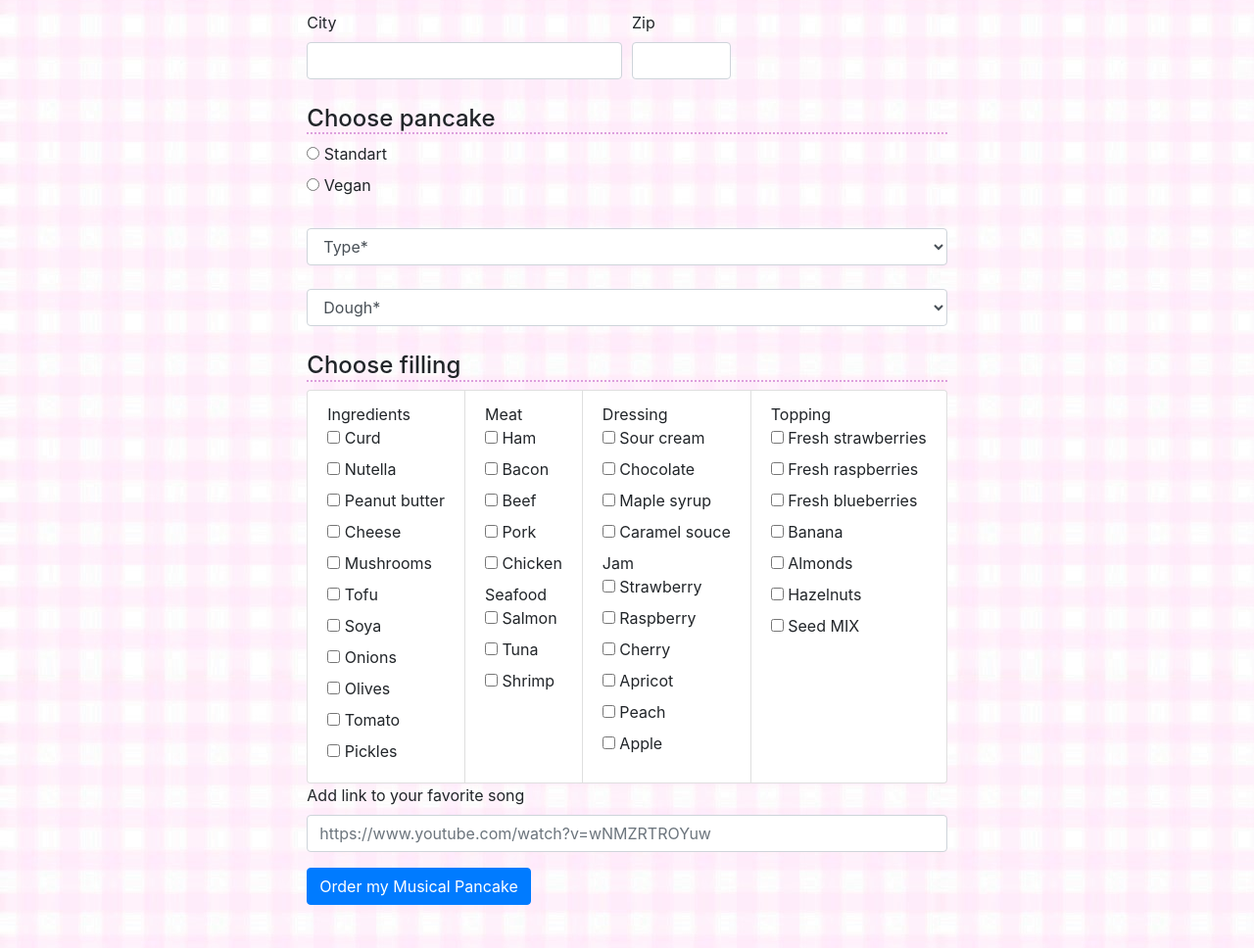
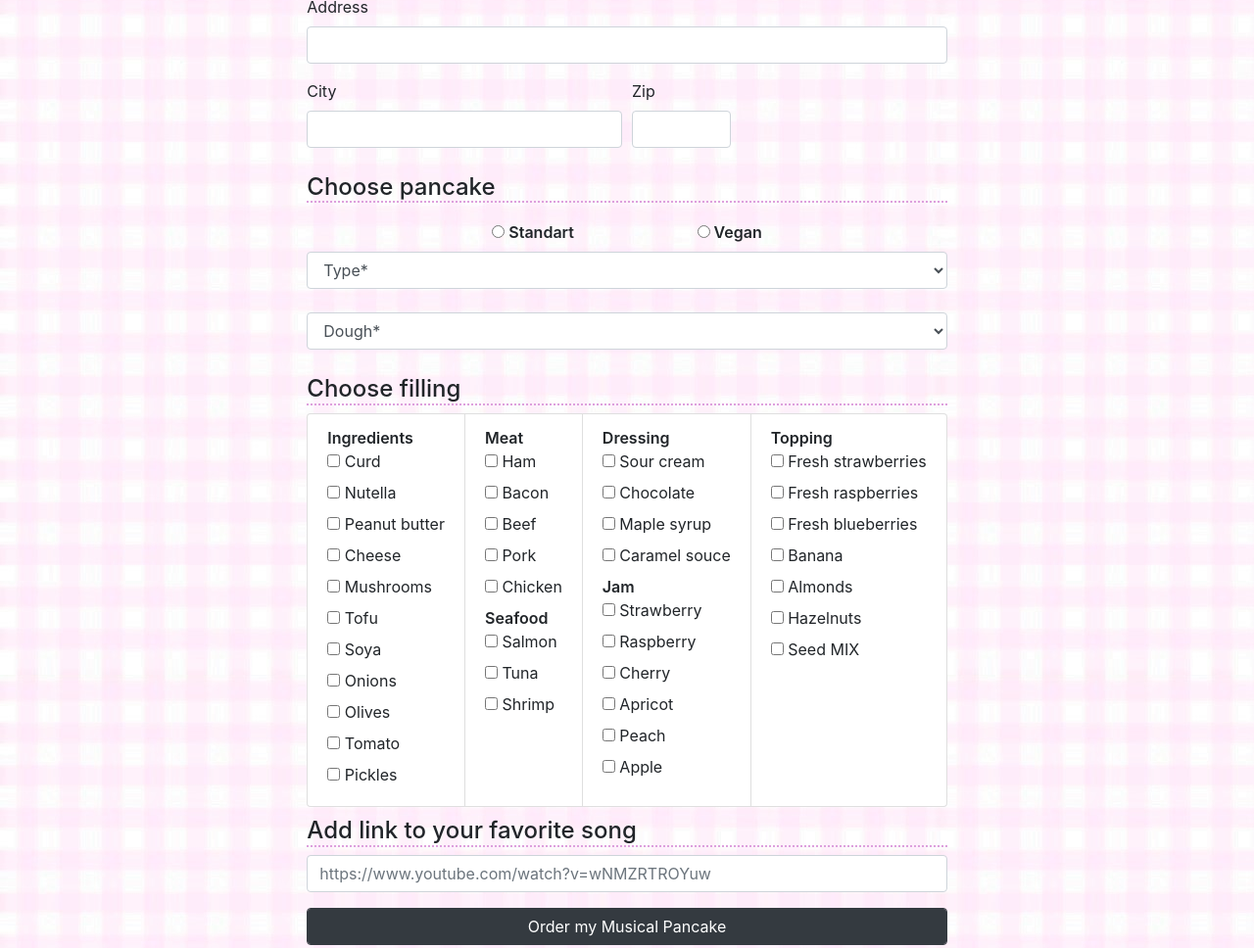
Before and after one commit to ievjun/musical-pancake, a plain HTML site: page order.html in a window 1280 px wide. Shown: the part 271-1239 px from the top of the page at 98% size. Drawn offline with nearby package versions, Linux system fonts and the light colour scheme.

Commit message:
final changes

```diff
--- a/order.html
+++ b/order.html
@@ -50,7 +50,7 @@
                 <h3 id="order">Create and order your own Musical Pancake!</h3>
                 <div>
                     <form>
-                        <div class="form-row">
+                        <div class="form-row input-form">
                             <div class="form-group col-md-6">
                                 <label for="inputname">Name</label>
                                 <input type="name" class="form-control" id="inputname">
@@ -76,13 +76,15 @@
                         </div>
                         <div class="form-group">
                             <h4 id="choose-pancake">Choose pancake</h4>
-                            <div>
-                                <input type="radio" name="" id="">
-                                <label for="">Standart</label>
-                            </div>
-                            <div>
-                                <input type="radio" name="" id="">
-                                <label for="">Vegan</label>
+                            <div class="choose-pancake">
+                                <div class="standart">
+                                    <input type="radio" name="" id="">
+                                    <label for="standart">Standart</label>
+                                </div>
+                                <div class="vegan">
+                                    <input type="radio" name="" id="">
+                                    <label for="vegan">Vegan</label>
+                                </div>
                             </div>
                             <div>
                                 <label for="type-field"></label>
@@ -95,8 +97,8 @@
                                 </select>
                             </div>
                             <div>
-                                <label for="country-field"></label>
-                                <select class="form-control" id="country-field">
+                                <label for="dough-field"></label>
+                                <select class="form-control" id="dough-field">
                                     <option value="" disabled selected hidden>Dough*</option>
                                     <option>Wheat flour</option>
                                     <option>Wholegrain</option>
@@ -160,8 +162,7 @@
                                                         <label for="">Pickles</label>
                                                     </div>
                                                  </div>
-                                    </li>
-
+                                                </li>
                                     <li class="list-group-item">
                                             <div>
                                                 <span>Meat</span>
@@ -284,22 +285,18 @@
                                     </li>
                                 </ul>
                                     <div class="form-group">
-                                        <label for="inputAddress">Add link to your favorite song</label>
+                                        <h4 id="add-link">
+                                            Add link to your favorite song
+                                        </h4>
                                         <input type="text" class="form-control" id="inputAddress" placeholder="https://www.youtube.com/watch?v=wNMZRTROYuw">
                                     </div>
                                 </div>
                             </div>
-                            <button type="submit" class="btn btn-primary form-group">Order my Musical Pancake</button>
+                            <button type="submit" class="btn-dark form-control">Order my Musical Pancake</button>
                         </form>
                     </div>
-                            </div>
-
+                    </div>
     </section>
-
-
-
-
-    <!-- footer -->
 <!-- footer -->
 <footer class="mt-5 pb-5">
     <div class="container">
@@ -315,18 +312,12 @@
     </div>
   </footer>
 
+  <script src="https://code.jquery.com/jquery-3.5.1.slim.min.js"
+    integrity="sha384-DfXdz2htPH0lsSSs5nCTpuj/zy4C+OGpamoFVy38MVBnE+IbbVYUew+OrCXaRkfj"
+    crossorigin="anonymous"></script>
     <script src="https://stackpath.bootstrapcdn.com/bootstrap/4.5.2/js/bootstrap.min.js"
         integrity="sha384-B4gt1jrGC7Jh4AgTPSdUtOBvfO8shuf57BaghqFfPlYxofvL8/KUEfYiJOMMV+rV"
         crossorigin="anonymous"></script>
 </body>
 
 </html>
-
-
-
-<script src="https://stackpath.bootstrapcdn.com/bootstrap/4.5.2/js/bootstrap.min.js"
-    integrity="sha384-B4gt1jrGC7Jh4AgTPSdUtOBvfO8shuf57BaghqFfPlYxofvL8/KUEfYiJOMMV+rV"
-    crossorigin="anonymous"></script>
-</body>
-
-</html>
--- a/style.css
+++ b/style.css
@@ -1,5 +1,9 @@
 .navbar {
     background-color: plum;
+}
+
+.nav-item {
+    font-weight: bold;
 }
 
 footer {
@@ -62,15 +66,35 @@ body {
 }
 
 #order {
+    padding-top: 40px;
+    padding-bottom: 40px;
+    border-bottom: 2px plum solid;
+    border-bottom-style: dotted;
+}
+
+
+#choose-pancake {
     padding-top: 10px;
     border-bottom: 2px plum solid;
     border-bottom-style: dotted;
 }
 
-#choose-pancake {
+.choose-pancake {
     padding-top: 10px;
-    border-bottom: 2px plum solid;
-    border-bottom-style: dotted;
+}
+
+.standart {
+    padding-left: 5cm;
+    float: left;
+    display: block;
+    font-weight: 600;
+}
+
+.vegan {
+    padding-right: 5cm;
+    float: right;
+    display: block;
+    font-weight: 600;
 }
 
 #choose-filling {
@@ -79,10 +103,18 @@ body {
     border-bottom-style: dotted;
 }
 
-.ingredients {
-
+#add-link {
+    padding-top: 10px;
+    border-bottom: 2px plum solid;
+    border-bottom-style: dotted;
 }
 
-.meat {
+span {
+    font-weight: 600;
+}
 
+.btn {
+    color:  plum;
+    color-adjust: solid;
+    font-weight: bold;
 }
```
